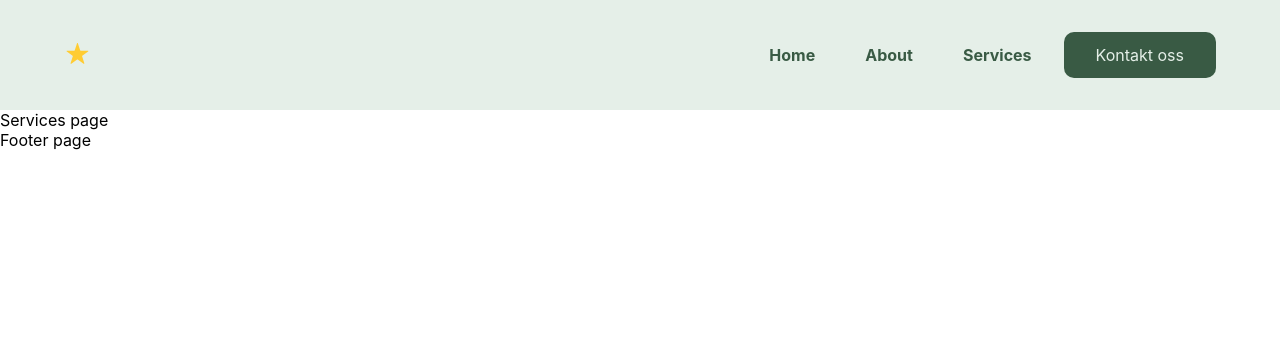
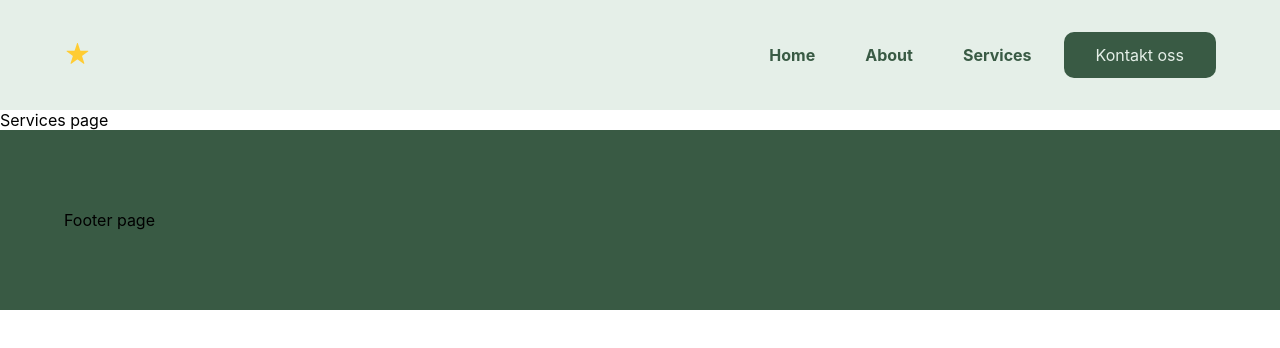
Before and after one commit to MuhammadTurkmen/Dental-Landing-Page-React, a React (Create React App) app: page /services in a window 1280 px wide. Shown: the top 348 px of the page. Built offline with nearby package versions, Linux system fonts and the light colour scheme.

Commit message:
adding transform

```diff
--- a/src/components/Footer.js
+++ b/src/components/Footer.js
@@ -2,11 +2,12 @@ import React from "react";
 import styled from "styled-components";
 
 function Footer() {
-  return <div>Footer page</div>;
+  return <Wrapper>Footer page</Wrapper>;
 }
 
 const Wrapper = styled.div`
   background: var(--dark-green, #395a44);
+  padding: 5rem 1.5rem;
 
   @media only screen and (min-width: 800px) {
     padding: 5rem 3.5rem;
--- a/src/components/Testimonial.js
+++ b/src/components/Testimonial.js
@@ -66,10 +66,14 @@ const Wrapper = styled.div`
     color: var(--Grey, #6d7d8b);
     margin: 0 auto;
     box-shadow: 0px 11px 15px 0px rgba(57, 90, 68, 0.3);
-
     p {
       font-size: 14px;
     }
+    transition: all 0.3s ease-in-out;
+  }
+
+  .card:hover {
+    transform: scale(1.1);
   }
 
   .card > img {
```
